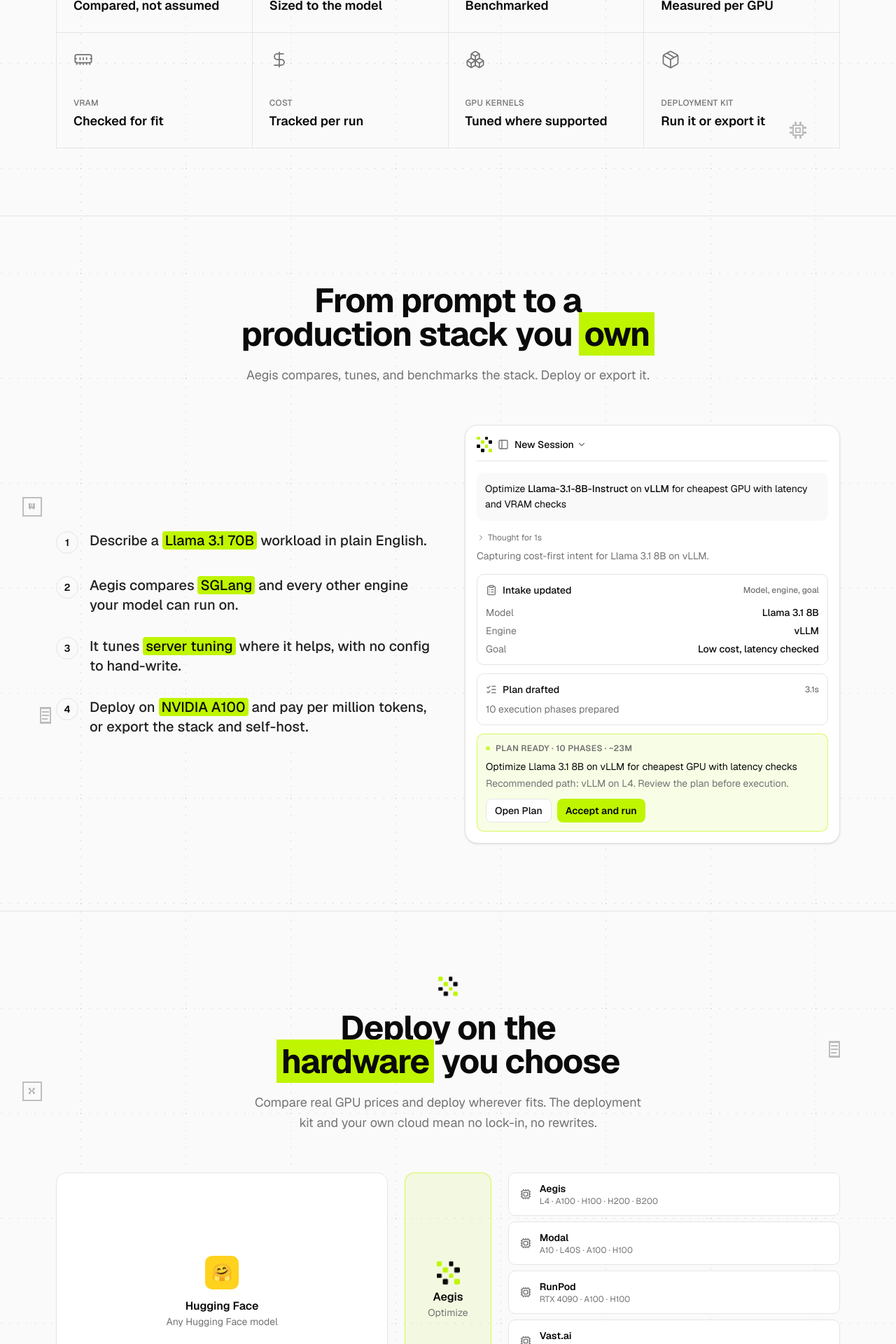
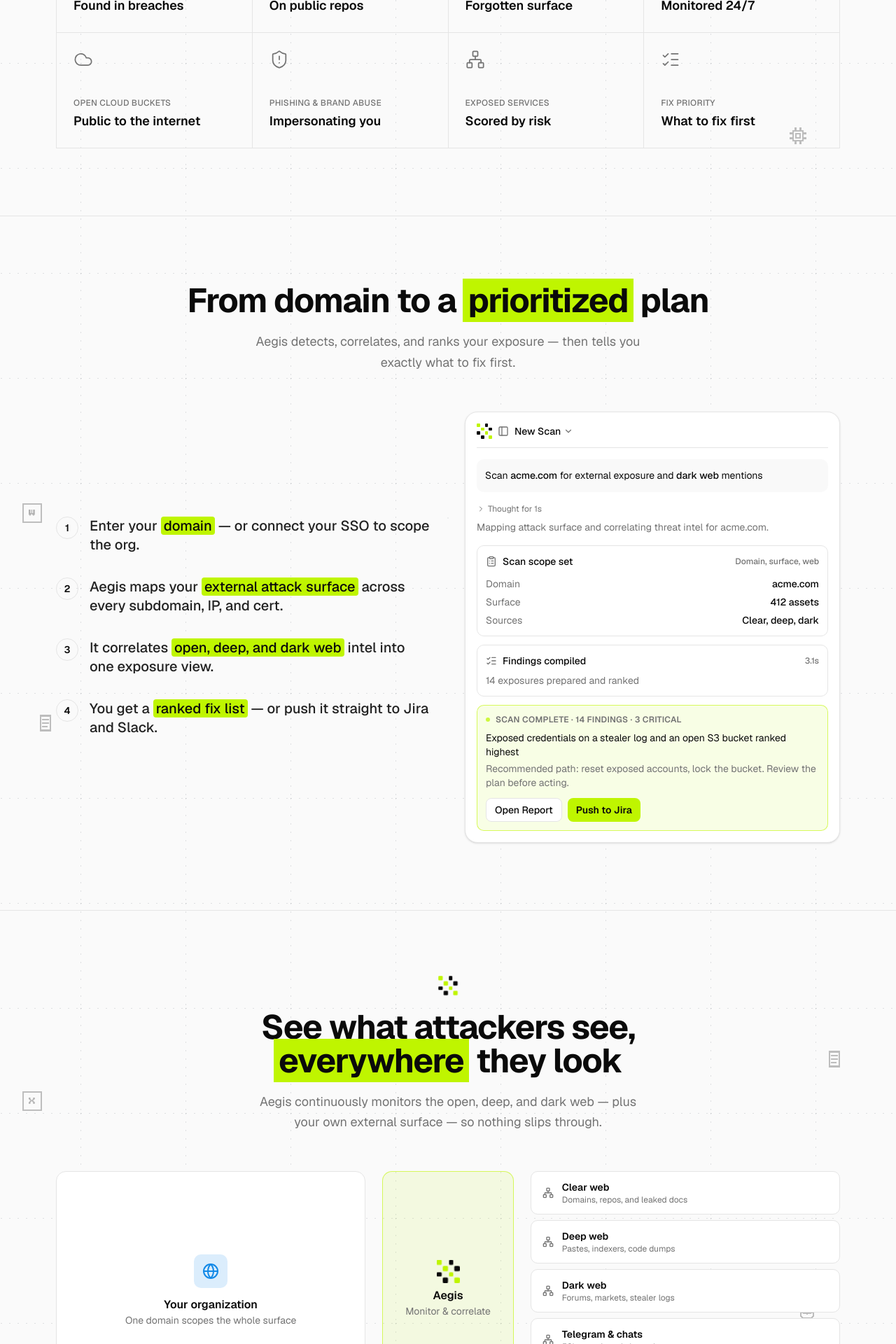
Before and after one commit to Yousef-G0/Aegis, a Next.js app: page / in a window 1280 px wide. Shown: the part 1260-3180 px from the top of the page at 70% size. Built offline with nearby package versions, Linux system fonts and the light colour scheme.

Commit message:
Re-theme landing page to Cyber Threat Intelligence / Exposure Management

```diff
--- a/app/layout.tsx
+++ b/app/layout.tsx
@@ -13,9 +13,9 @@ const pixel = Press_Start_2P({
 })
 
 export const metadata: Metadata = {
-  title: 'Optimize open models for production — Aegis',
+  title: 'Aegis — Cyber Threat Intelligence & Exposure Management',
   description:
-    'Paste a model. Aegis benchmarks the options and picks the winner. Deploy it, or own the stack.',
+    'Aegis scans your external attack surface and the open, deep, and dark web for exposure tied to your organization — then tells you exactly what to fix first.',
   generator: 'v0.app',
   icons: {
     icon: [
--- a/components/faq.tsx
+++ b/components/faq.tsx
@@ -5,31 +5,31 @@ import { useState } from "react"
 const faqs = [
   {
     q: "What is Aegis?",
-    a: "Describe what you want to run. Aegis picks compatible open models, benchmarks GPUs, tunes the runtime, and gives you a deploy-ready stack.",
+    a: "Aegis is a cyber threat intelligence and exposure management platform. Enter your domain and Aegis maps your external attack surface, then scans the open, deep, and dark web for exposure tied to your organization.",
   },
   {
-    q: "How do I build my first pipeline?",
-    a: "Paste a model or describe your workload in plain English. Aegis drafts a plan across engines and GPUs, then runs it once you accept.",
+    q: "How does a scan work?",
+    a: "Aegis enumerates your domains, subdomains, IPs, and certificates, then correlates them against leaked credentials, source code, secrets, and dark web chatter — scoring each finding by real risk.",
   },
   {
-    q: "Which AI models are supported?",
-    a: "Any open model on Hugging Face across LLMs, speech, embeddings, rankers, vision, and audio — from Llama and Qwen to Whisper and DeepSeek.",
+    q: "What does Aegis monitor?",
+    a: "Exposed credentials, leaked source repos, stale subdomains, open cloud buckets, phishing and brand-abuse domains, and mentions across dark web forums, markets, and Telegram.",
   },
   {
-    q: "How does GPU kernel optimization work?",
-    a: "Where supported, Aegis tunes kernels and server settings for your model and target GPU, measuring the impact instead of assuming it.",
+    q: "Is monitoring the dark web legal and safe?",
+    a: "Yes. Aegis collects intelligence from publicly accessible underground sources using compliant, read-only methods. We never interact with or post to those sources.",
   },
   {
-    q: "Can I deploy pipelines as APIs?",
-    a: "Yes. Deploy the winning stack on our cloud and pay per million tokens, or export the deployment kit and self-host it anywhere.",
+    q: "How fast will I see results?",
+    a: "Most organizations get their first prioritized exposure report in minutes. Continuous monitoring then keeps the view current around the clock.",
   },
   {
-    q: "How is this different from using closed-source APIs?",
-    a: "You own the stack. No black box — you get the measured benchmark receipt and a runnable kit you can inspect, run, or move to your own cloud.",
+    q: "Does it integrate with my stack?",
+    a: "Yes. Push findings to Slack, Jira, Splunk, and your SIEM or SOAR, or pull them via API — so remediation happens inside workflows you already run.",
   },
   {
     q: "Is my data secure?",
-    a: "Workloads run on isolated GPU infrastructure with end-to-end encryption and zero data retention. Aegis is SOC 2 Type II attested.",
+    a: "Scans run on isolated infrastructure with end-to-end encryption and zero data retention on your assets. Aegis is SOC 2 Type II attested.",
   },
 ]
 
--- a/components/hardware-section.tsx
+++ b/components/hardware-section.tsx
@@ -1,12 +1,12 @@
-import { Cpu } from "lucide-react"
+import { Globe, Network } from "lucide-react"
 import { Logo } from "@/components/logo"
 
-const providers = [
-  { name: "Aegis", gpus: "L4 · A100 · H100 · H200 · B200" },
-  { name: "Modal", gpus: "A10 · L40S · A100 · H100" },
-  { name: "RunPod", gpus: "RTX 4090 · A100 · H100" },
-  { name: "Vast.ai", gpus: "L4 · RTX 4090 · A100" },
-  { name: "Local hardware", gpus: "Bring your own GPU" },
+const sources = [
+  { name: "Clear web", detail: "Domains, repos, and leaked docs" },
+  { name: "Deep web", detail: "Pastes, indexers, code dumps" },
+  { name: "Dark web", detail: "Forums, markets, stealer logs" },
+  { name: "Telegram & chats", detail: "58k+ monitored channels" },
+  { name: "Cloud buckets", detail: "Open S3, Azure, GCS" },
 ]
 
 export function HardwareSection() {
@@ -17,47 +17,48 @@ export function HardwareSection() {
           <Logo className="scale-125" />
         </div>
         <h2 className="mx-auto max-w-3xl text-balance text-4xl font-bold tracking-tight sm:text-5xl">
-          Deploy on the <span className="highlight">hardware</span> you choose
+          See what attackers see,{" "}
+          <span className="highlight">everywhere</span> they look
         </h2>
         <p className="mx-auto mt-5 max-w-xl text-pretty text-lg leading-relaxed text-muted-foreground">
-          Compare real GPU prices and deploy wherever fits. The deployment kit
-          and your own cloud mean no lock-in, no rewrites.
+          Aegis continuously monitors the open, deep, and dark web — plus your
+          own external surface — so nothing slips through.
         </p>
 
         <div className="mt-14 grid items-stretch gap-6 lg:grid-cols-[1fr_auto_1fr]">
-          {/* Source */}
+          {/* Organization */}
           <div className="flex items-center justify-center rounded-xl border border-border bg-card p-6">
             <div className="text-center">
-              <div className="mx-auto mb-3 flex size-12 items-center justify-center rounded-lg bg-[#ffd21e] text-2xl">
-                {"\u{1F917}"}
+              <div className="mx-auto mb-3 flex size-12 items-center justify-center rounded-lg bg-accent-secondary/15 text-accent-secondary">
+                <Globe className="size-6" />
               </div>
-              <p className="font-semibold">Hugging Face</p>
+              <p className="font-semibold">Your organization</p>
               <p className="text-sm text-muted-foreground">
-                Any Hugging Face model
+                One domain scopes the whole surface
               </p>
             </div>
           </div>
 
-          {/* Optimizer */}
+          {/* Monitor */}
           <div className="flex items-center justify-center rounded-xl border border-lime/60 bg-lime/10 px-8 py-6">
             <div className="text-center">
               <Logo className="mx-auto mb-3 scale-150" />
               <p className="font-semibold">Aegis</p>
-              <p className="text-sm text-muted-foreground">Optimize</p>
+              <p className="text-sm text-muted-foreground">Monitor & correlate</p>
             </div>
           </div>
 
-          {/* Providers */}
+          {/* Sources */}
           <div className="grid gap-2 text-left">
-            {providers.map((p) => (
+            {sources.map((p) => (
               <div
                 key={p.name}
                 className="flex items-center gap-3 rounded-lg border border-border bg-card px-4 py-3 transition-colors hover:border-foreground/30"
               >
-                <Cpu className="size-4 shrink-0 text-muted-foreground" />
+                <Network className="size-4 shrink-0 text-muted-foreground" />
                 <div>
                   <p className="text-sm font-semibold">{p.name}</p>
-                  <p className="text-xs text-muted-foreground">{p.gpus}</p>
+                  <p className="text-xs text-muted-foreground">{p.detail}</p>
                 </div>
               </div>
             ))}
--- a/components/how-it-works.tsx
+++ b/components/how-it-works.tsx
@@ -4,24 +4,24 @@ import { DemoMock } from "@/components/demo-mock"
 
 const steps = [
   {
-    lead: "Describe a ",
-    strong: "Llama 3.1 70B",
-    trail: " workload in plain English.",
+    lead: "Enter your ",
+    strong: "domain",
+    trail: " — or connect your SSO to scope the org.",
   },
   {
-    lead: "Aegis compares ",
-    strong: "SGLang",
-    trail: " and every other engine your model can run on.",
+    lead: "Aegis maps your ",
+    strong: "external attack surface",
+    trail: " across every subdomain, IP, and cert.",
   },
   {
-    lead: "It tunes ",
-    strong: "server tuning",
-    trail: " where it helps, with no config to hand-write.",
+    lead: "It correlates ",
+    strong: "open, deep, and dark web",
+    trail: " intel into one exposure view.",
   },
   {
-    lead: "Deploy on ",
-    strong: "NVIDIA A100",
-    trail: " and pay per million tokens, or export the stack and self-host.",
+    lead: "You get a ",
+    strong: "ranked fix list",
+    trail: " — or push it straight to Jira and Slack.",
   },
 ]
 
@@ -32,15 +32,14 @@ function AgentMock() {
         <Logo />
         <PanelLeft className="size-4 text-muted-foreground" />
         <span className="flex items-center gap-1 text-sm font-medium">
-          New Session <ChevronDown className="size-3.5 text-muted-foreground" />
+          New Scan <ChevronDown className="size-3.5 text-muted-foreground" />
         </span>
       </div>
 
       <div className="nl-reveal mt-4 rounded-lg bg-muted/60 p-3 text-sm leading-relaxed" style={{ "--d": "80ms" } as React.CSSProperties}>
         <span className="nl-stream inline-block" style={{ "--d": "220ms" } as React.CSSProperties}>
-          Optimize <span className="font-medium">Llama-3.1-8B-Instruct</span> on{" "}
-          <span className="font-medium">vLLM</span> for cheapest GPU with latency
-          and VRAM checks
+          Scan <span className="font-medium">acme.com</span> for external
+          exposure and <span className="font-medium">dark web</span> mentions
         </span>
       </div>
 
@@ -48,29 +47,29 @@ function AgentMock() {
         <ChevronRight className="size-3" /> Thought for 1s
       </button>
       <p className="nl-reveal mt-2 text-sm text-muted-foreground" style={{ "--d": "420ms" } as React.CSSProperties}>
-        Capturing cost-first intent for Llama 3.1 8B on vLLM.
+        Mapping attack surface and correlating threat intel for acme.com.
       </p>
 
       <div className="nl-reveal mt-4 rounded-lg border border-border p-3" style={{ "--d": "520ms" } as React.CSSProperties}>
         <div className="flex items-center gap-2 text-sm font-medium">
           <ClipboardList className="size-4 text-muted-foreground" />
-          Intake updated
+          Scan scope set
           <span className="ml-auto text-xs text-muted-foreground">
-            Model, engine, goal
+            Domain, surface, web
           </span>
         </div>
         <dl className="mt-3 space-y-1.5 text-sm">
           <div className="flex justify-between">
-            <dt className="text-muted-foreground">Model</dt>
-            <dd className="font-medium">Llama 3.1 8B</dd>
+            <dt className="text-muted-foreground">Domain</dt>
+            <dd className="font-medium">acme.com</dd>
           </div>
           <div className="flex justify-between">
-            <dt className="text-muted-foreground">Engine</dt>
-            <dd className="font-medium">vLLM</dd>
+            <dt className="text-muted-foreground">Surface</dt>
+            <dd className="font-medium">412 assets</dd>
           </div>
           <div className="flex justify-between">
-            <dt className="text-muted-foreground">Goal</dt>
-            <dd className="font-medium">Low cost, latency checked</dd>
+            <dt className="text-muted-foreground">Sources</dt>
+            <dd className="font-medium">Clear, deep, dark</dd>
           </div>
         </dl>
       </div>
@@ -78,31 +77,33 @@ function AgentMock() {
       <div className="nl-reveal mt-3 rounded-lg border border-border p-3" style={{ "--d": "640ms" } as React.CSSProperties}>
         <div className="flex items-center gap-2 text-sm font-medium">
           <ListChecks className="size-4 text-muted-foreground" />
-          Plan drafted
+          Findings compiled
           <span className="ml-auto text-xs text-muted-foreground">3.1s</span>
         </div>
         <p className="mt-2 text-sm text-muted-foreground">
-          10 execution phases prepared
+          14 exposures prepared and ranked
         </p>
       </div>
 
       <div className="nl-pop mt-3 rounded-lg border border-lime/60 bg-lime/10 p-3" style={{ "--d": "780ms" } as React.CSSProperties}>
         <p className="flex items-center gap-2 text-xs font-semibold uppercase tracking-wide text-muted-foreground">
           <span aria-hidden="true" className="nl-pulse size-1.5 rounded-full bg-lime" />
-          Plan ready · 10 phases · ~23m
+          Scan complete · 14 findings · 3 critical
         </p>
         <p className="mt-2 text-sm">
-          Optimize Llama 3.1 8B on vLLM for cheapest GPU with latency checks
+          Exposed credentials on a stealer log and an open S3 bucket ranked
+          highest
         </p>
         <p className="mt-1 text-sm text-muted-foreground">
-          Recommended path: vLLM on L4. Review the plan before execution.
+          Recommended path: reset exposed accounts, lock the bucket. Review the
+          plan before acting.
         </p>
         <div className="mt-3 flex gap-2">
           <button className="rounded-md border border-border bg-background px-3 py-1.5 text-sm font-medium transition-colors hover:bg-muted">
-            Open Plan
+            Open Report
           </button>
           <button className="rounded-md bg-lime px-3 py-1.5 text-sm font-semibold text-lime-foreground transition-opacity hover:opacity-90">
-            Accept and run
+            Push to Jira
           </button>
         </div>
       </div>
@@ -115,12 +116,11 @@ export function HowItWorks() {
     <section className="border-b border-border">
       <div className="mx-auto max-w-6xl px-4 py-20 sm:py-24">
         <h2 className="mx-auto max-w-3xl text-balance text-center text-4xl font-bold tracking-tight sm:text-5xl">
-          From prompt to a production stack you{" "}
-          <span className="highlight">own</span>
+          From domain to a <span className="highlight">prioritized</span> plan
         </h2>
         <p className="mx-auto mt-5 max-w-xl text-pretty text-center text-lg leading-relaxed text-muted-foreground">
-          Aegis compares, tunes, and benchmarks the stack. Deploy or export
-          it.
+          Aegis detects, correlates, and ranks your exposure — then tells you
+          exactly what to fix first.
         </p>
 
         <div className="mt-14 grid gap-12 lg:grid-cols-2 lg:items-center">
--- a/components/own-stack.tsx
+++ b/components/own-stack.tsx
@@ -1,46 +1,47 @@
-import { ShieldCheck, SlidersHorizontal, LineChart, Repeat } from "lucide-react"
+import { Radar, Timer, ShieldHalf, FileCheck2 } from "lucide-react"
 import { DemoMock } from "@/components/demo-mock"
 
 const reasons = [
   {
-    icon: ShieldCheck,
-    title: "Data privacy and control",
-    body: "Keep sensitive workloads on infrastructure you choose.",
+    icon: Radar,
+    title: "See it before they do",
+    body: "Know what attackers can see across your external surface and the dark web.",
   },
   {
-    icon: SlidersHorizontal,
-    title: "Customization",
-    body: "Tune the model, runtime, and GPU to your workload.",
+    icon: Timer,
+    title: "Shrink dwell time",
+    body: "Catch leaked credentials and secrets in hours, not the months attackers rely on.",
   },
   {
-    icon: LineChart,
-    title: "Performance ownership",
-    body: "Real tuning, measured, not assumed.",
+    icon: ShieldHalf,
+    title: "Protect the brand",
+    body: "Detect impersonating domains and takedown phishing kits abusing your name.",
   },
   {
-    icon: Repeat,
-    title: "Portability",
-    body: "Run it on our cloud, or export it to yours.",
+    icon: FileCheck2,
+    title: "Prove compliance",
+    body: "SOC 2-ready evidence and audit trails for every exposure you remediated.",
   },
 ]
 
 const supported = [
   {
-    label: "MODELS",
+    label: "SURFACE",
     items:
-      "Llama 3.3, Whisper, Qwen-Image, NV-Embed, Parler-TTS, Qwen2.5, Cosmos, Pixtral, DeepSeek-V3, Mistral, Gemma 2, Nemotron, BERT, Qwen3 Embedding",
+      "Domains, subdomains, IPs, certificates, cloud assets, exposed services",
   },
   {
-    label: "ENGINES",
-    items: "vLLM, SGLang, TensorRT-LLM, vLLM Omni, TEI, Transformers",
+    label: "SOURCES",
+    items: "Clear web, deep web, dark web, code repos, cloud buckets, Telegram",
   },
   {
-    label: "GPUS",
-    items: "L4, A10, L40S, RTX 4090, A100, H100, H200, B200",
+    label: "FINDINGS",
+    items:
+      "Credentials, PII, source code, secrets, phishing, brand abuse, ransomware",
   },
   {
-    label: "CLOUDS",
-    items: "Aegis Cloud, Modal, RunPod",
+    label: "INTEGRATIONS",
+    items: "Slack, Jira, Splunk, SIEM, SOAR, Entra ID, Okta, API",
   },
 ]
 
@@ -49,14 +50,15 @@ export function OwnStack() {
     <section className="border-b border-border">
       <div className="mx-auto max-w-6xl px-4 py-20 sm:py-24">
         <h2 className="mx-auto max-w-3xl text-balance text-center text-4xl font-bold tracking-tight sm:text-5xl">
-          Own the winning stack before you ship
+          Own your exposure posture, not just alerts
         </h2>
         <p className="mx-auto mt-5 max-w-xl text-pretty text-center text-lg leading-relaxed text-muted-foreground">
-          Not a black box. You get the measured stack to run, deploy, or export.
+          Not a flood of noise. Aegis ranks what matters and feeds it into the
+          workflows you already run.
         </p>
 
         <h3 className="mt-16 text-center text-xl font-semibold">
-          Why owning your AI stack matters
+          Why continuous exposure monitoring matters
         </h3>
         <DemoMock className="mt-8 grid gap-px overflow-hidden rounded-xl border border-border bg-border sm:grid-cols-2">
           {reasons.map(({ icon: Icon, title, body }, i) => (
@@ -78,10 +80,10 @@ export function OwnStack() {
         </DemoMock>
 
         <div className="mt-8 rounded-xl border border-border bg-card p-6 sm:p-8">
-          <p className="text-lg font-semibold">Supported across the stack</p>
+          <p className="text-lg font-semibold">Coverage across the stack</p>
           <p className="mt-1 max-w-2xl text-sm text-muted-foreground">
-            Open models, serving engines, GPUs, and the clouds you deploy to.
-            Aegis supports every layer of the inference stack.
+            From your external attack surface to the darkest corners of the
+            web — Aegis monitors every layer of exposure.
           </p>
           <dl className="mt-6 space-y-4">
             {supported.map((s) => (
--- a/components/result-section.tsx
+++ b/components/result-section.tsx
@@ -1,24 +1,24 @@
 import {
-  Database,
-  Cpu,
-  Gauge,
-  Activity,
-  MemoryStick,
-  DollarSign,
-  Boxes,
-  Package,
+  KeyRound,
+  GitBranch,
+  Globe,
+  MessagesSquare,
+  Cloud,
+  ShieldAlert,
+  Network,
+  ListChecks,
 } from "lucide-react"
 import { DemoMock } from "@/components/demo-mock"
 
 const metrics = [
-  { icon: Database, label: "SERVING ENGINE", value: "Compared, not assumed" },
-  { icon: Cpu, label: "GPU TARGET", value: "Sized to the model" },
-  { icon: Gauge, label: "P95 LATENCY", value: "Benchmarked" },
-  { icon: Activity, label: "THROUGHPUT", value: "Measured per GPU" },
-  { icon: MemoryStick, label: "VRAM", value: "Checked for fit" },
-  { icon: DollarSign, label: "COST", value: "Tracked per run" },
-  { icon: Boxes, label: "GPU KERNELS", value: "Tuned where supported" },
-  { icon: Package, label: "DEPLOYMENT KIT", value: "Run it or export it" },
+  { icon: KeyRound, label: "EXPOSED CREDENTIALS", value: "Found in breaches" },
+  { icon: GitBranch, label: "LEAKED SOURCE", value: "On public repos" },
+  { icon: Globe, label: "STALE SUBDOMAINS", value: "Forgotten surface" },
+  { icon: MessagesSquare, label: "DARK WEB CHATTER", value: "Monitored 24/7" },
+  { icon: Cloud, label: "OPEN CLOUD BUCKETS", value: "Public to the internet" },
+  { icon: ShieldAlert, label: "PHISHING & BRAND ABUSE", value: "Impersonating you" },
+  { icon: Network, label: "EXPOSED SERVICES", value: "Scored by risk" },
+  { icon: ListChecks, label: "FIX PRIORITY", value: "What to fix first" },
 ]
 
 export function ResultSection() {
@@ -26,12 +26,12 @@ export function ResultSection() {
     <section className="border-b border-border">
       <div className="mx-auto max-w-6xl px-4 py-20 sm:py-24">
         <h2 className="mx-auto max-w-3xl text-balance text-center text-4xl font-bold tracking-tight sm:text-5xl">
-          Every optimization ends with a{" "}
-          <span className="highlight">result</span> you can inspect and run.
+          Every scan ends with a{" "}
+          <span className="highlight">prioritized</span> list of what to fix
         </h2>
         <p className="mx-auto mt-5 max-w-xl text-pretty text-center text-lg leading-relaxed text-muted-foreground">
-          You get a benchmark receipt and a runnable deployment kit. Nothing
-          hidden.
+          Aegis turns millions of signals across the open, deep, and dark web
+          into a ranked, evidence-backed exposure report.
         </p>
 
         <DemoMock className="mt-14 grid grid-cols-1 border-l border-t border-border sm:grid-cols-2 lg:grid-cols-4">
```
